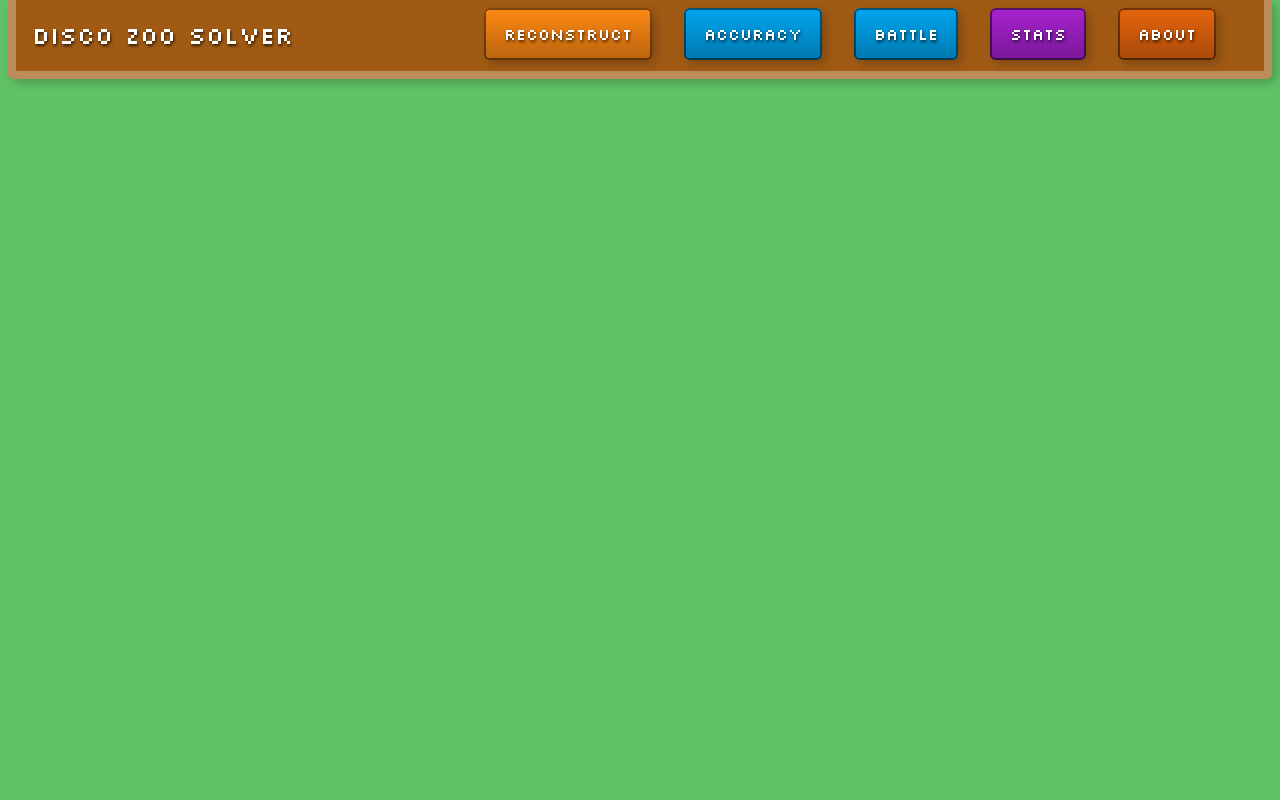
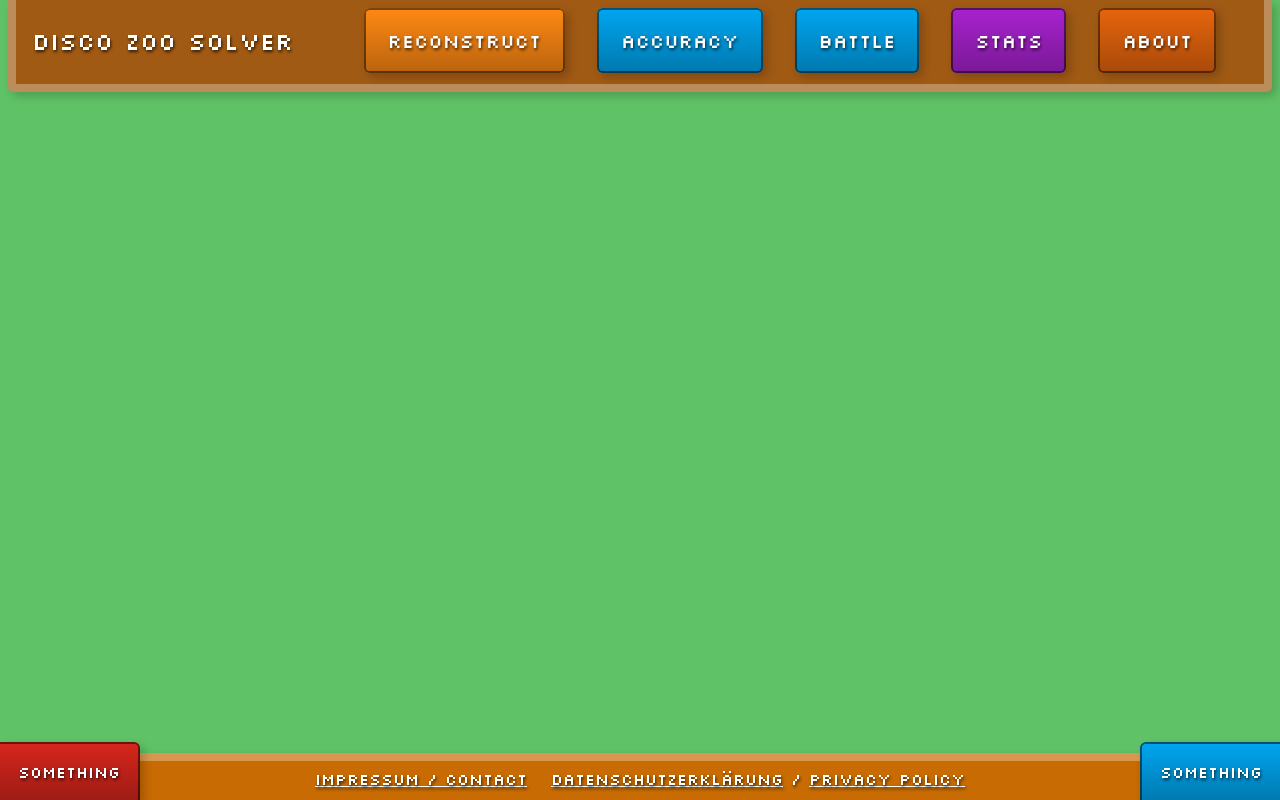
Before and after one commit to derJunker/disco-zoo-solver, a Vue app in the folder frontend/: page / in a window 1280 px wide. Built offline with nearby package versions, Linux system fonts and the light colour scheme.

Commit message:
added footer and bigger nav buttons

```diff
--- a/frontend/src/App.vue
+++ b/frontend/src/App.vue
@@ -2,17 +2,34 @@
   <header class="rounded dock-top">
     <h1 @click="clickedLogo">Disco Zoo Solver</h1>
     <nav>
-      <router-link class="btn btn-action-neutral-1" style="text-decoration: none; color: inherit;"
+      <router-link class="btn btn-header btn-action-neutral-1" style="text-decoration: none; color: inherit;"
                    to="/reconstruct">Reconstruct
       </router-link>
-      <router-link class="btn btn-action-neutral-2" style="text-decoration: none; color: inherit;" to="/accuracy">Accuracy</router-link>
-      <router-link class="btn btn-action-neutral-2" style="text-decoration: none; color: inherit;" to="/battle">Battle</router-link>
-      <router-link class="btn btn-action-neutral-3" style="text-decoration: none; color: inherit;" to="/stats">Stats
+      <router-link class="btn btn-header btn-action-neutral-2" style="text-decoration: none; color: inherit;"
+                   to="/accuracy">
+        Accuracy</router-link>
+      <router-link class="btn btn-header btn-action-neutral-2" style="text-decoration: none; color: inherit;"
+                   to="/battle">
+        Battle</router-link>
+      <router-link class="btn btn-header btn-action-neutral-3" style="text-decoration: none; color: inherit;"
+                   to="/stats">Stats
       </router-link>
-      <router-link class="btn btn-action-info" style="text-decoration: none; color: inherit;" to="/about">About</router-link>
+      <router-link class="btn btn-header btn-action-info" style="text-decoration: none; color: inherit;"
+                   to="/about">About
+      </router-link>
     </nav>
   </header>
   <router-view/>
+  <footer class="dock-bottom">
+    <a id="something-1" class="btn btn-action-bad dock-bottom">Something</a>
+    <a id="something-2" class="btn btn-action-neutral-2 dock-bottom">Something</a>
+    <a :href="$baseUrl + '/pages/impressum.html'">Impressum / Contact</a>
+    <div>
+      <a :href="$baseUrl + '/pages/privacy-policy-de.html'">Datenschutzerklärung</a>
+      /
+      <a :href="$baseUrl + '/pages/privacy-policy-en.html'">Privacy Policy</a>
+    </div>
+  </footer>
 
 </template>
 
@@ -40,6 +57,43 @@ header {
   border: var(--border-large) solid rgba(255, 255, 255, var(--border-light-opacity));
 }
 
+footer {
+  display: flex;
+  flex-direction: row;
+  justify-content: center;
+  gap: 1.5rem;
+
+  padding: .5rem 1rem .7rem 1rem;
+  background-color: var(--wood-color-light);
+  box-shadow: var(--btn-shadow);
+  border: var(--border-large) solid rgba(255, 255, 255, var(--border-light-opacity));
+  position: fixed;
+  bottom: 0;
+  left: 0;
+  right: 0;
+}
+
+#something-1 {
+  position: fixed;
+  left: calc(var(--border-small) * -1);
+  border-top-left-radius: 0;
+}
+#something-2 {
+  position: fixed;
+  right: calc(var(--border-small) * -1);
+  border-top-right-radius: 0;
+}
+
+#something-1, #something-2 {
+  padding-bottom: 1.25rem;
+  padding-top: 1.25rem;
+
+  bottom: calc(var(--border-small) * -1);
+
+  cursor: pointer;
+  user-select: none;
+}
+
 h1 {
   margin: 0;
   user-select: none;
--- a/frontend/src/assets/global.css
+++ b/frontend/src/assets/global.css
@@ -1,6 +1,7 @@
 :root {
 
     --wood-color-dark: #A05A14;
+    --wood-color-light: #C76B02;
     --background-color: #60C266;
 
     /* Text styling */
@@ -8,6 +9,7 @@
     --text-shadow: 1px 2px 3px rgba(0, 0, 0, 0.7);
     --font-family: "Silkscreen";
     --font-size: 1rem;
+    --font-size-larger: 1.2rem;
 
     /* Border widths */
     --border-small: 2px;
@@ -31,6 +33,11 @@
     padding: 1rem 1.25rem;
     box-shadow:inset 0px 0px 0px var(--border-small) rgba(0, 0, 0, var(--border-dark-opacity)), var(--btn-shadow);
     background: linear-gradient(to top, rgba(0, 0, 0, 0.275), rgba(0, 0, 0, 0));
+}
+
+.btn-header {
+    padding: 1.25rem 1.5rem;
+    font-size: var(--font-size-larger);
 }
 
 .btn-action-good {
@@ -97,4 +104,5 @@ body {
 
 .dock-bottom {
     border-radius: var(--border-radius) var(--border-radius) 0 0;
+    border-bottom: none;
 }
```
